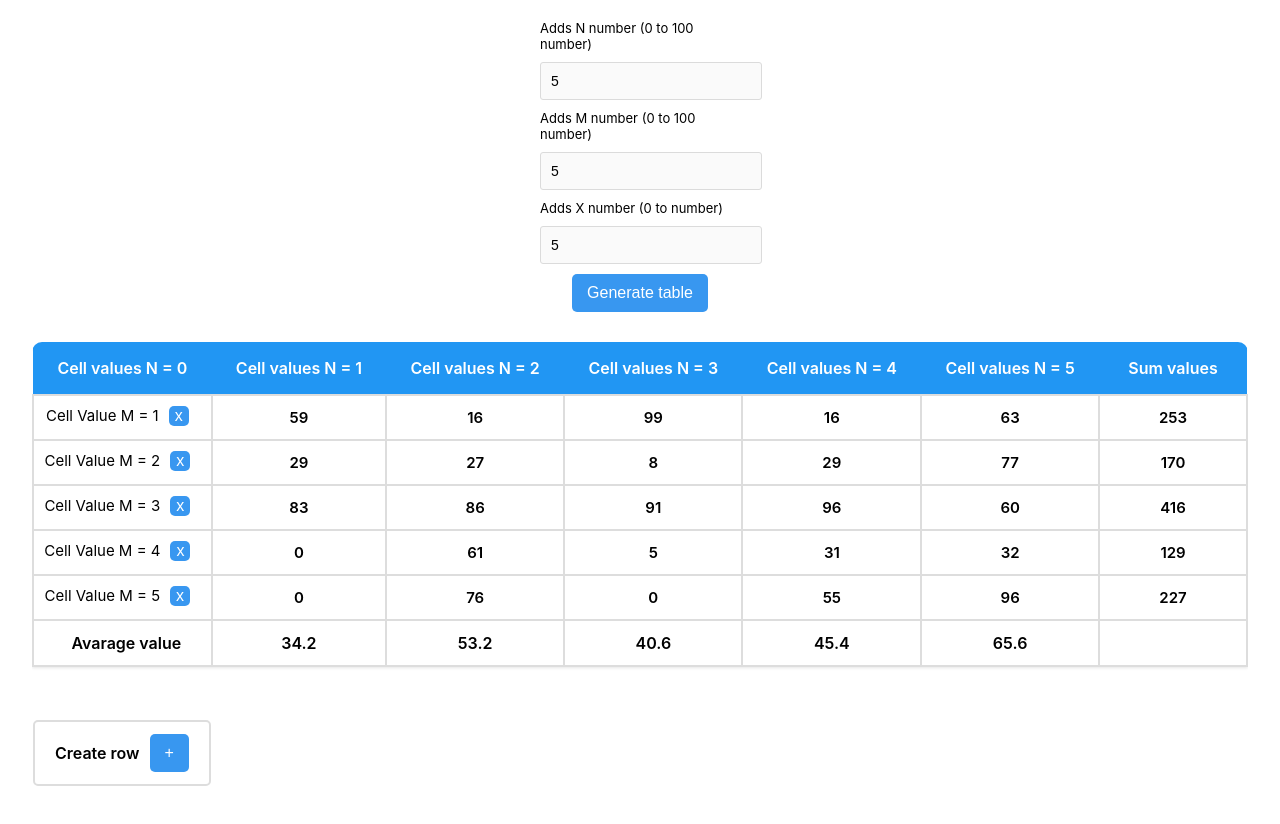
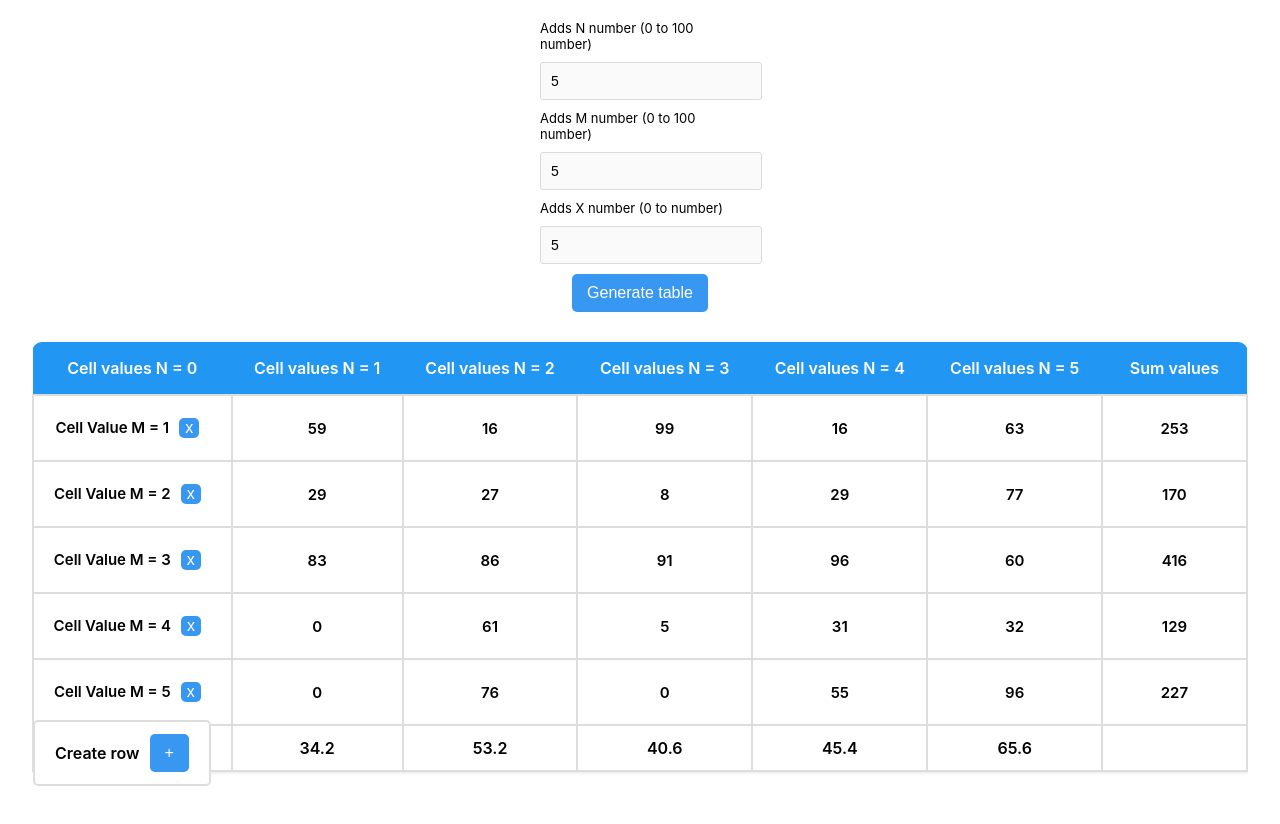
Before and after one commit to SemenovBohdan123/test-task, a React (Create React App) app: page / in a window 1280 px wide. Both pictures are taken after typing "5", "5", "5" into the empty fields and a click on the button "Generate table". Shown: the top 824 px of the page. Built offline with nearby package versions, Linux system fonts and the light colour scheme.

Commit message:
remove error

```diff
--- a/src/components/Table/index.tsx
+++ b/src/components/Table/index.tsx
@@ -112,6 +112,7 @@ const Table: FC = () => {
 
               return (
                 <tr key={rowIndex}>
+                  <th>
                     {`Cell Value M = ${rowIndex + 1}`}
                     <button
                       className="delete_button"
@@ -119,6 +120,7 @@ const Table: FC = () => {
                     >
                       x
                     </button>
+                  </th>
                   <>
                     {cellArray.map((tableCell: Cell) => (
                       <th
```
Lines whose indentation alone changed are shown as unchanged.
